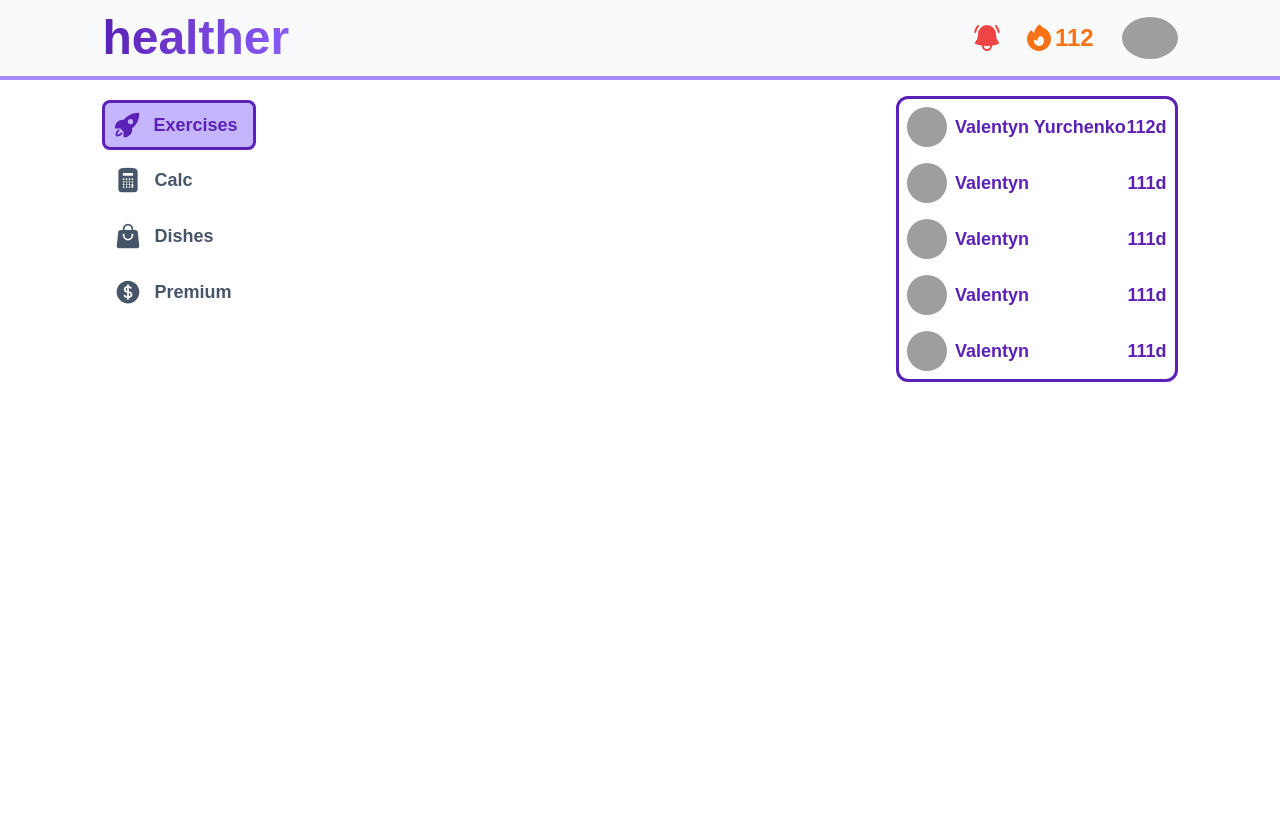
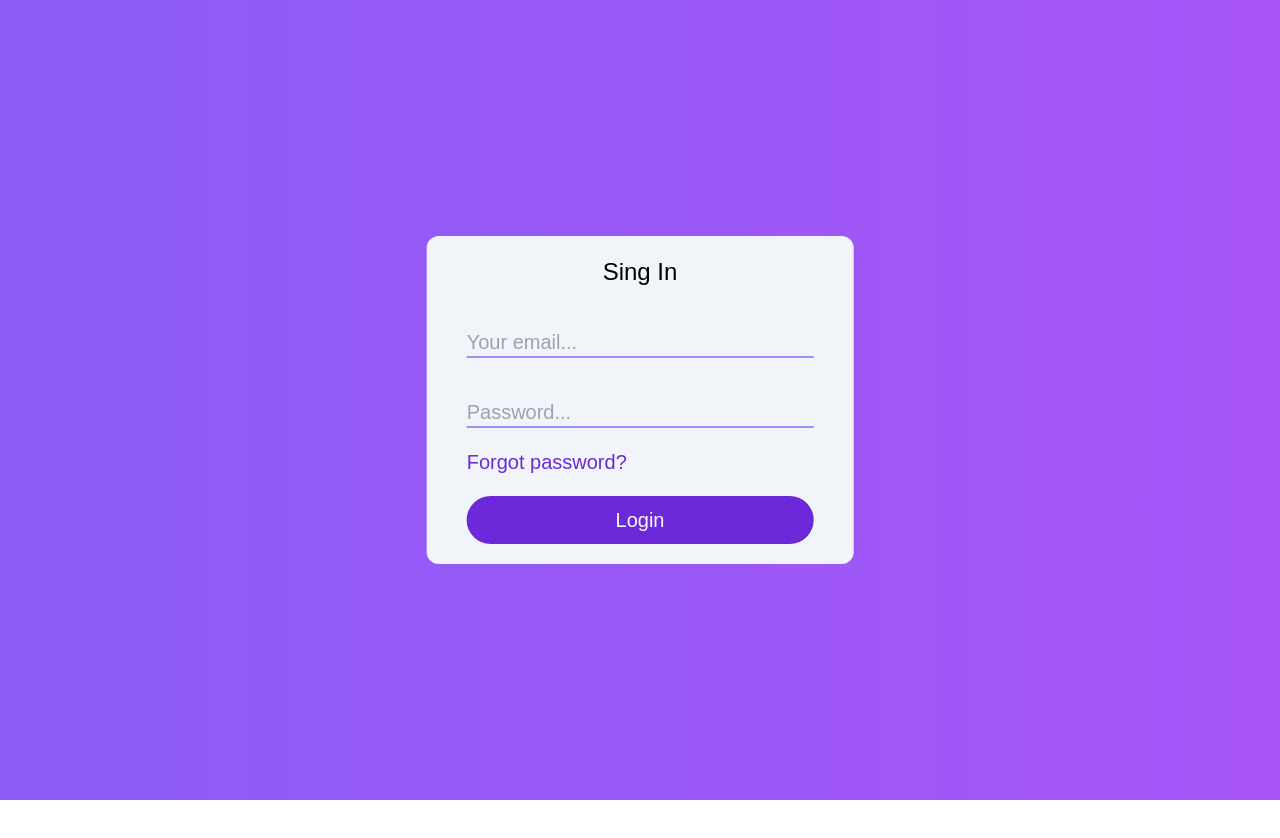
Before and after one commit to VelHRH/Healther, a React (Create React App) app in the folder front/: page / in a window 1280 px wide. Shown: the top 838 px of the page. After the commit the page ends 800 px from the top, so only its background shows below. Built offline with nearby package versions, Linux system fonts and the light colour scheme; grey boxes are pictures that could not be loaded.

Commit message:
Sing In form

```diff
--- a/front/src/App.js
+++ b/front/src/App.js
@@ -1,9 +1,11 @@
 import { Home } from "./pages/Home";
+import { Login } from "./pages/Login";
 
 function App() {
   return(
     <>
-      <Home />
+      {/*<Home />*/}
+      <Login />
     </>
   );
 }
--- /dev/null
+++ b/front/src/pages/Login.jsx
@@ -0,0 +1,25 @@
+export function Login() {
+ return (
+  <div className="bg-gradient-to-r from-violet-500 to-purple-500 w-screen h-screen">
+   <div className="flex flex-col px-10 w-11/12 md:w-1/3 left-[50%] top-[50%] absolute bg-slate-100 translate-y-[-50%] items-center translate-x-[-50%] text-xl rounded-xl">
+    <div className="my-5 text-2xl">Sing In</div>
+    <input
+     type="text"
+     placeholder="Your email..."
+     className="bg-slate-100 w-full border-b-2 border-violet-400 my-5 outline-none focus:border-violet-800"
+    ></input>
+    <input
+     type="password"
+     placeholder="Password..."
+     className="bg-slate-100 w-full border-b-2 border-violet-400 my-5 outline-none focus:border-violet-800"
+    ></input>
+    <div className="text-violet-700 cursor-pointer hover:text-black self-start">
+     Forgot password?
+    </div>
+    <div className="bg-violet-700 text-slate-50 p-2 px-5 my-5 w-full ease-in duration-200 text-center rounded-full cursor-pointer hover:bg-transparent hover:text-violet-700 border-2 border-violet-700">
+     Login
+    </div>
+   </div>
+  </div>
+ );
+}
```
